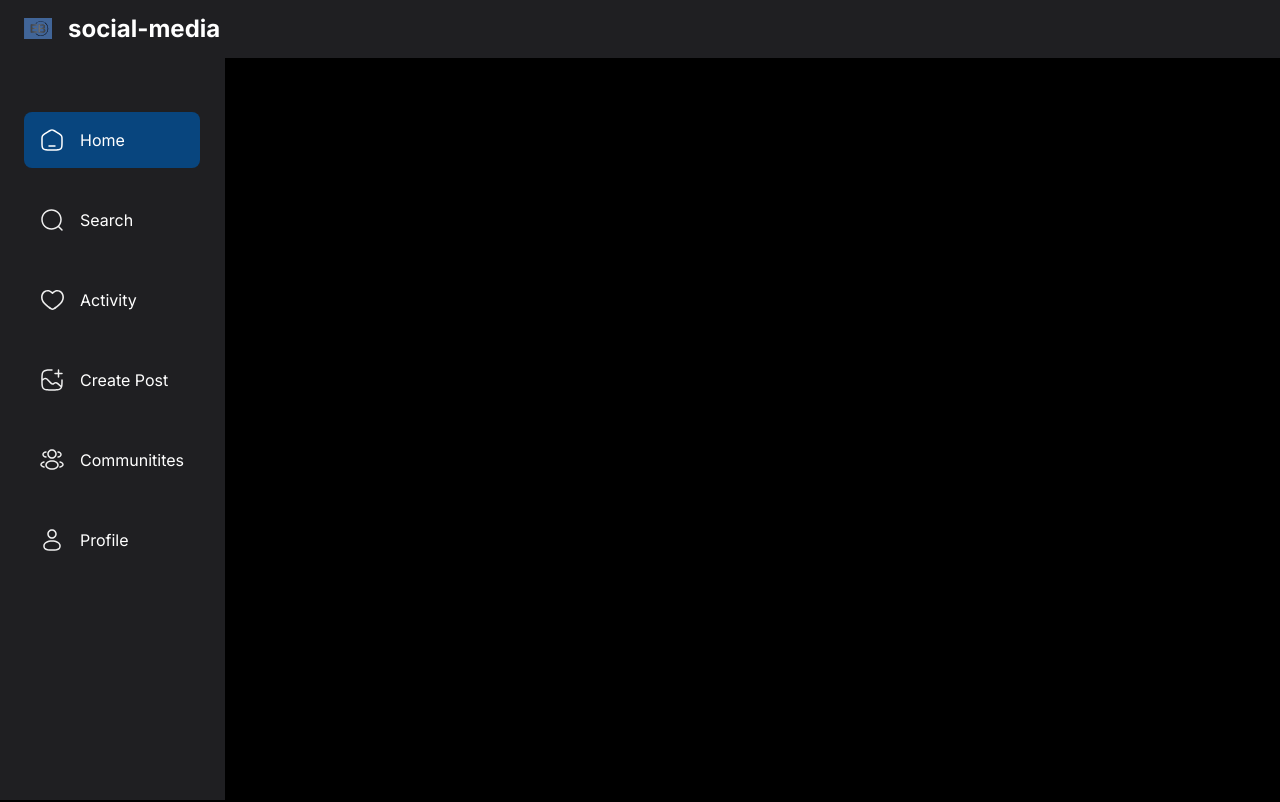
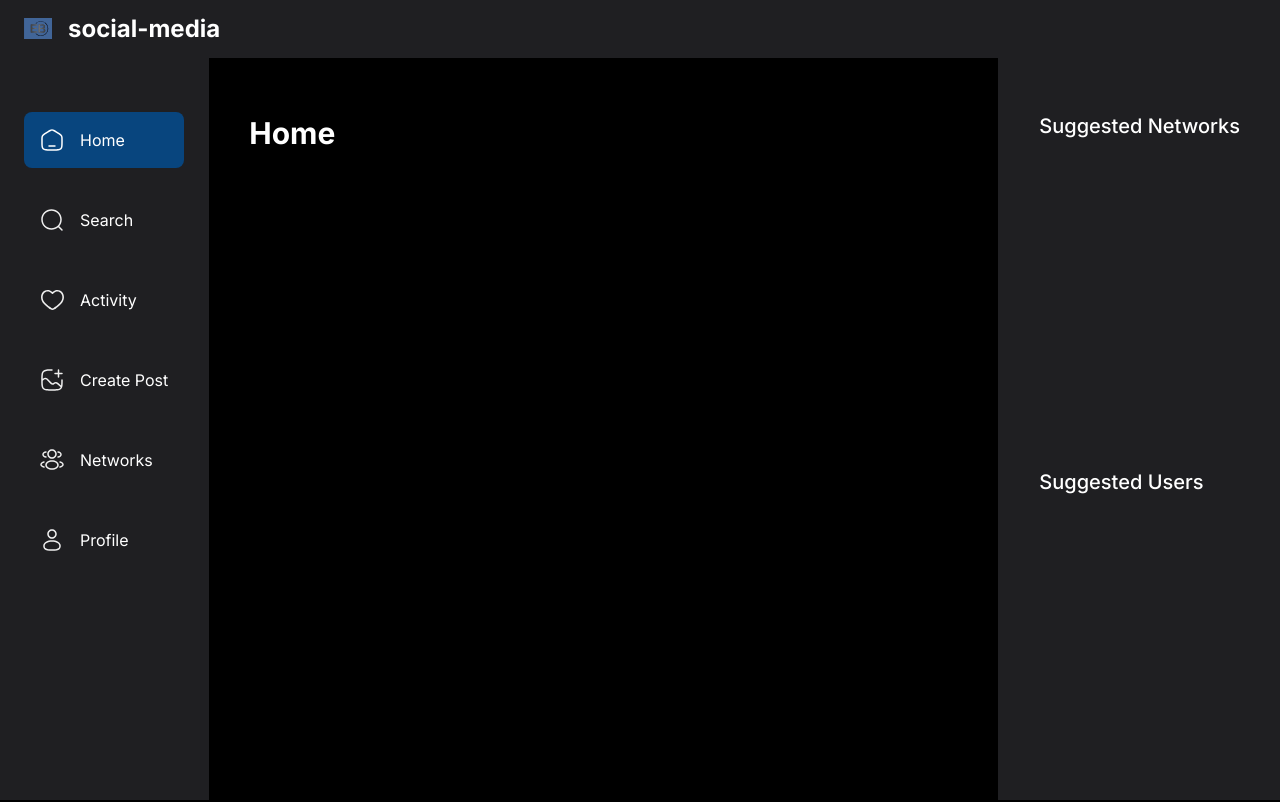
Before and after one commit to itsevanb/social_media, a Next.js app: page / in a window 1280 px wide. Shown: the top 802 px of the page. Built offline with nearby package versions, Linux system fonts and the light colour scheme; no server answers.

Commit message:
Right side bar done, for now..

```diff
--- a/app/(root)/layout.tsx
+++ b/app/(root)/layout.tsx
@@ -24,7 +24,7 @@ export default function RootLayout({
             <html lang="en">
                 <body className={`${inter.className} bg-dark-1`}>
                     <Topbar />
-                    <main>
+                    <main className="flex flex-row">
                         <LeftSidebar />
 
                         <section className="main-container">
--- a/app/globals.css
+++ b/app/globals.css
@@ -87,7 +87,7 @@
   }
 
   .rightsidebar {
-    @apply sticky right-0 top-0 z-20 flex h-screen w-fit flex-col justify-between gap-12 overflow-auto border-l border-l-dark-4 bg-dark-2 px-10 pb-6 pt-28 max-xl:hidden;
+    @apply sticky right-0 top-0 z-20 flex h-screen w-fit flex-col justify-between gap-12 overflow-auto border-l border-l-dark-4 bg-dark-4 px-10 pb-6 pt-28 max-xl:hidden;
   }
 }
 
--- a/components/shared/RightSidebar.tsx
+++ b/components/shared/RightSidebar.tsx
@@ -1,5 +1,18 @@
 function RightSidebar () {
-    return <h1>RightSidebar</h1>
+    return (
+        <section className="custom-scrollbar rightsidebar">
+            <div className="flex flex-1 flex-col justify-start">
+                <h3 className="text-heading4-medium text-light-1">
+                    Suggested Networks
+                </h3>
+            </div>
+            <div className="flex flex-1 flex-col justify-start">
+                <h3 className="text-heading4-medium text-light-1">
+                    Suggested Users
+                </h3>
+            </div>
+        </section>
+    )
 }
 
 export default RightSidebar;
--- a/constants/index.js
+++ b/constants/index.js
@@ -22,7 +22,7 @@ export const sidebarLinks = [
     {
       imgURL: "/assets/community.svg",
       route: "/communities",
-      label: "Communitites",
+      label: "Networks",
     },
     {
       imgURL: "/assets/user.svg",
```
